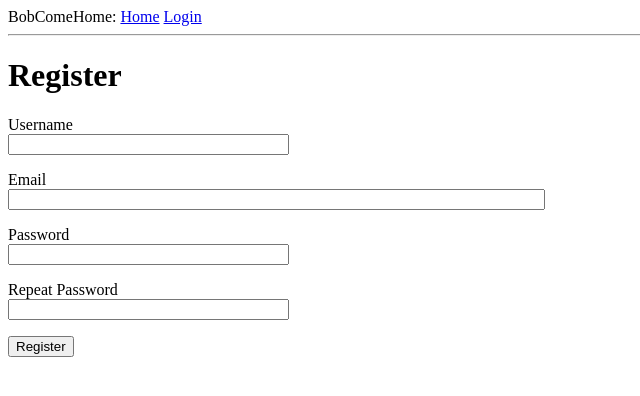
After one commit to serviceberry3/bob_come_home, a Flask app: page /register in a window 1280 px wide. The commit adds this page. Shown: the top 396 px of the page, without its empty margins (0-640 px from the left). Run offline with Flask 2, Linux system fonts and the light colour scheme.

Commit message:
add user registration pg

```diff
--- a/app/forms.py
+++ b/app/forms.py
@@ -1,9 +1,43 @@
 from flask_wtf import FlaskForm
 from wtforms import StringField, PasswordField, BooleanField, SubmitField
-from wtforms.validators import DataRequired
+from wtforms.validators import ValidationError, DataRequired, Email, EqualTo
+from app.models import User
 
 class LoginForm(FlaskForm):
     username = StringField('Username', validators=[DataRequired()])
     password = PasswordField('Password', validators=[DataRequired()])
     remember_me = BooleanField('Remember Me')
     submit = SubmitField('Sign In')
+
+class RegistrationForm(FlaskForm):
+    username = StringField('Username', validators=[DataRequired()])
+
+    #ensure email matches general structure of an email address
+    email = StringField('Email', validators=[DataRequired(), Email()])
+
+
+    password = PasswordField('Password', validators=[DataRequired()])
+
+    #make sure this password matches first
+    password2 = PasswordField('Repeat Password', validators=[DataRequired(), EqualTo('password')])
+
+
+    submit = SubmitField('Register')
+
+
+    # When you add any methods that match pattern validate_<field_name>, WTForms invokes them in addition to stock validators.
+
+    def validate_username(self, username):
+        #query the db for this username
+        user = User.query.filter_by(username=username.data).first()
+        if user is not None:
+            #add this message to the errors for username field
+            raise ValidationError('Please use a different username.')
+
+
+    def validate_email(self, email):
+        #query the db for this email address
+        user = User.query.filter_by(email=email.data).first()
+        if user is not None:
+            #add this message to the errors for email field
+            raise ValidationError('Please use a different email address.')
--- a/app/routes.py
+++ b/app/routes.py
@@ -11,10 +11,10 @@ from app.models import User
 from werkzeug.urls import url_parse
 
 #import the Flask instance
-from app import app
+from app import app, db
 
 #import login form code
-from app.forms import LoginForm
+from app.forms import LoginForm, RegistrationForm
 
 #decorators: these modify functions that follow it.
 #creates assocition between URL given as argument, and the function (like callbacks)
@@ -95,3 +95,30 @@ def login():
 def logout():
     logout_user()
     return redirect(url_for('index'))
+
+
+#user registration view function
+@app.route('/register', methods=['GET', 'POST'])
+def register():
+    #make sure user that invokes this route is not logged in already, if they are just go to home page
+    if current_user.is_authenticated:
+        return redirect(url_for('index'))
+
+    #create new RegistrationForm()
+    form = RegistrationForm()
+
+    #originally returns false when browser sends GET rqst to receive the page with the form. So we get the template rendered
+    #When it returns true on the POST request, we need to do the following
+    if form.validate_on_submit():
+        #add the user to the db
+        user = User(username=form.username.data, email=form.email.data)
+        user.set_password(form.password.data)
+        db.session.add(user)
+        db.session.commit()
+
+        #display success message and go to login page
+        flash('Congratulations, you are now a registered user!')
+        return redirect(url_for('login'))
+
+    #render register.html for user
+    return render_template('register.html', title='Register', form=form)
--- a/app/templates/login.html
+++ b/app/templates/login.html
@@ -31,4 +31,5 @@
         <p>{{ form.remember_me() }} {{ form.remember_me.label }}</p>
         <p>{{ form.submit() }}</p>
     </form>
+    <p>New User? <a href="{{ url_for('register') }}">Click to Register!</a></p>
 {% endblock %}
--- /dev/null
+++ b/app/templates/register.html
@@ -0,0 +1,37 @@
+{% extends "base.html" %}
+
+{% block content %}
+    <h1>Register</h1>
+    <form action="" method="post">
+        {{ form.hidden_tag() }}
+        <p>
+            {{ form.username.label }}<br>
+            {{ form.username(size=32) }}<br>
+            {% for error in form.username.errors %}
+            <span style="color: red;">[{{ error }}]</span>
+            {% endfor %}
+        </p>
+        <p>
+            {{ form.email.label }}<br>
+            {{ form.email(size=64) }}<br>
+            {% for error in form.email.errors %}
+            <span style="color: red;">[{{ error }}]</span>
+            {% endfor %}
+        </p>
+        <p>
+            {{ form.password.label }}<br>
+            {{ form.password(size=32) }}<br>
+            {% for error in form.password.errors %}
+            <span style="color: red;">[{{ error }}]</span>
+            {% endfor %}
+        </p>
+        <p>
+            {{ form.password2.label }}<br>
+            {{ form.password2(size=32) }}<br>
+            {% for error in form.password2.errors %}
+            <span style="color: red;">[{{ error }}]</span>
+            {% endfor %}
+        </p>
+        <p>{{ form.submit() }}</p>
+    </form>
+{% endblock %}
```
